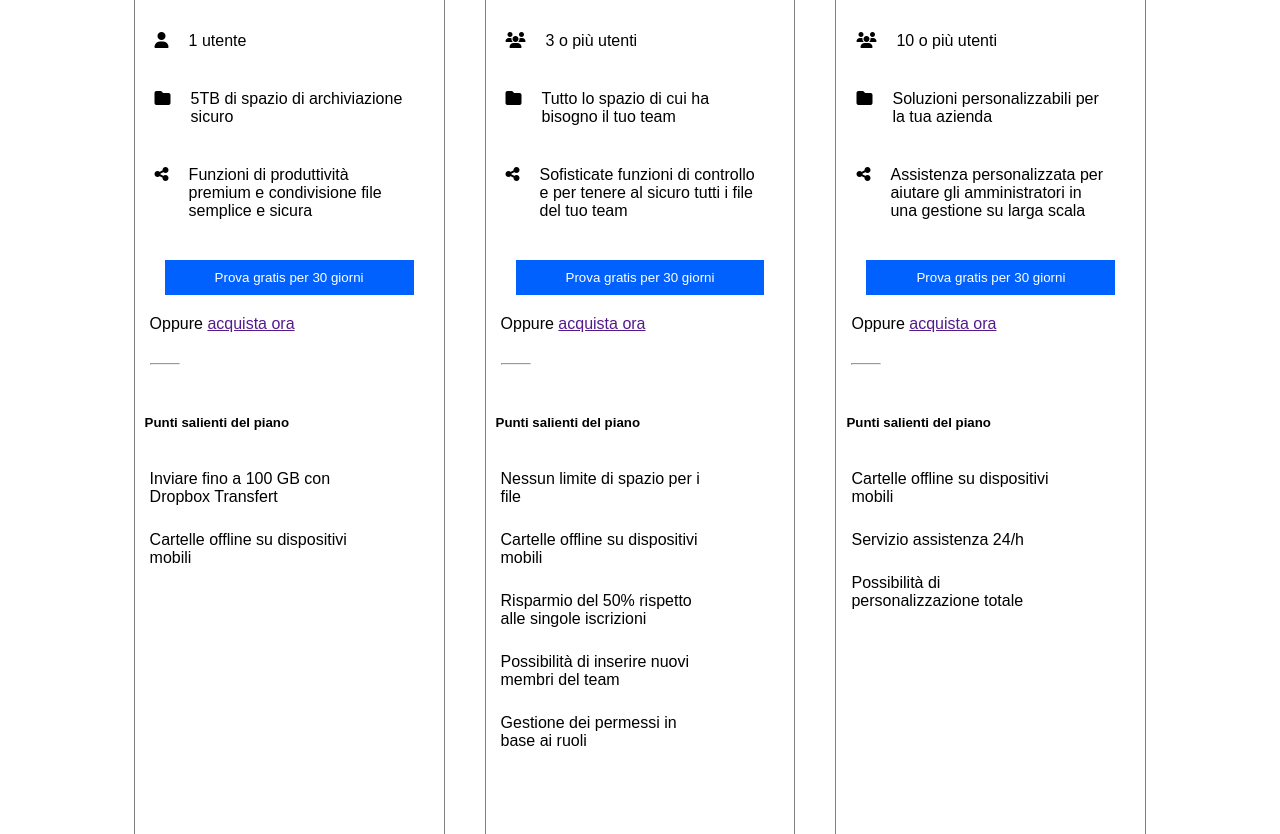
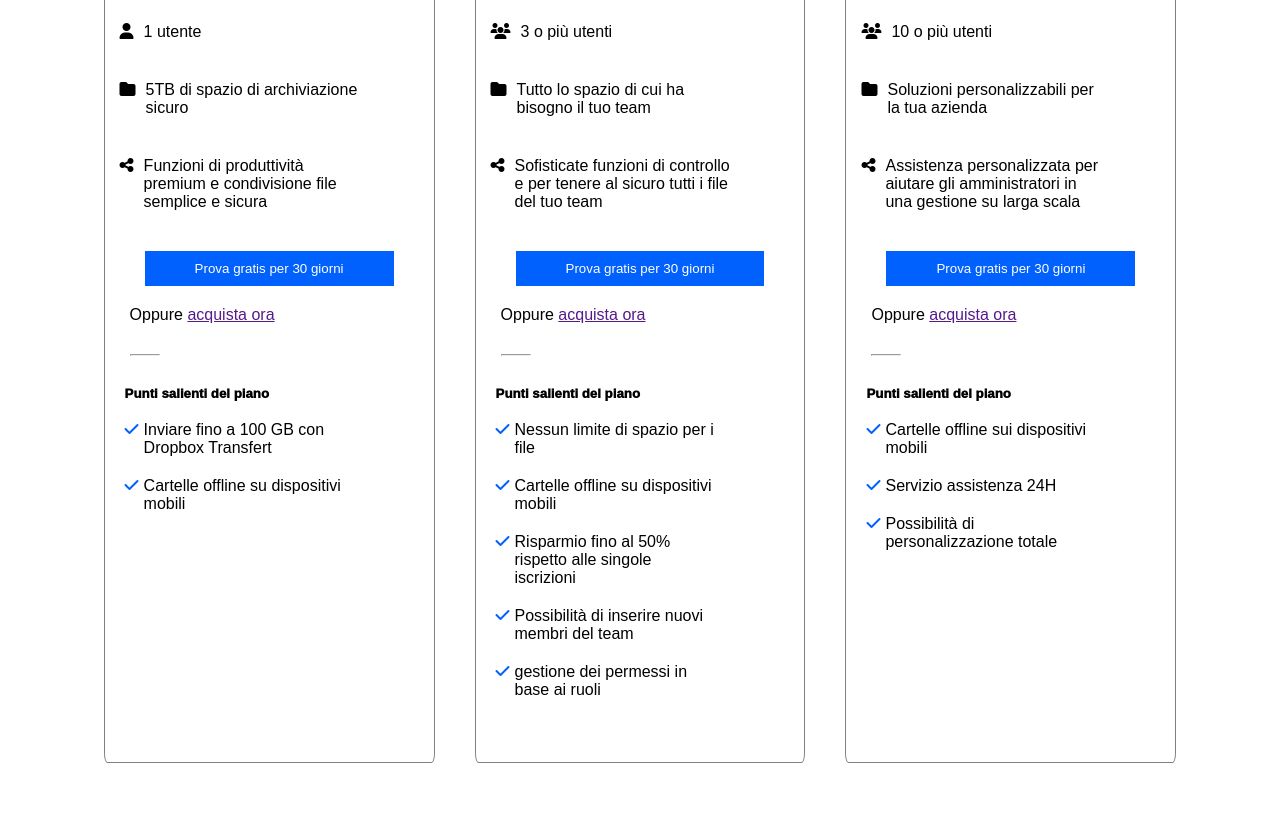
Before and after one commit to pierobramanti/htmlcss-dropbox, a plain HTML site: page index.html in a window 1280 px wide. Shown: the part 1046-1880 px from the top of the page. Drawn offline with Linux system fonts and the light colour scheme.

Commit message:
[ADD] inserted z-index in header and added detayls in the first three column

```diff
--- a/css/style.css
+++ b/css/style.css
@@ -14,6 +14,8 @@
 .container-h{
     width: 100%;
     margin: 0 auto;
+    position: fixed;
+    z-index: 1;
 
 }
 .row-h{
@@ -175,7 +177,7 @@
 
 .col-33{
     border: 1px solid grey;
-    height: 1100px;
+    height: 1000px;
     margin: 50px 20px;
     width: calc(100% / 3-20px);
     border-radius: 1%;
@@ -372,31 +374,31 @@ header a{
 
 .subscrition-detayls div{
     max-width: 220px;
-    margin: 10px 10px;
+    margin: 10px 5px;
 }
 
 
+
 .subscrition-point h5{
-margin-bottom: 20px;
-padding: 10px 10px;
+margin: 5px 20px;
+font-weight: 1000;
 }
 
-.subscrition-point ul{
-    list-style: none;
-    text-align: left;
+
+.list-checked{
+    display: flex;
+    max-width: 220px;
+    margin: 20px 20px;
 }
-.subscrition-point li{
-    margin: 5px 5px;
-    padding: 10px 10px;
-    max-width: 220px;
 
+.list-checked i{
+    color: #0061FF;
+    margin-right: 5px;
 }
-.subscrition-point span{
-    color: #0061FF;
-    font-size: 20px;
-}
+
+
 .buy{
-    padding: 10px 10px;
+   margin: 10px 20px;
 }
 .buy button{
     padding: 10px 50px;
@@ -482,6 +484,7 @@ padding: 10px 10px;
 .col-100 h1{
    margin: 50px 0 50px 250px;
    font-size: 35px;
+   padding-top: 50px;
 }
 
 .col-100 hr{
--- a/index.html
+++ b/index.html
@@ -103,10 +103,14 @@
                     </div>
                     <div class="subscrition-point">
                         <h5>Punti salienti del piano</h5>
-                        <ul>
-                            <li> Inviare fino a 100 GB con <br>Dropbox Transfert </li>
-                            <li> Cartelle offline su dispositivi <br> mobili</li>
-                        </ul>
+                        <div class="list-checked">
+                            <i class="fa-solid fa-check"></i>
+                           <p>Inviare fino a 100 GB con Dropbox Transfert </p>
+                        </div>
+                        <div class="list-checked">
+                            <i class="fa-solid fa-check"></i>
+                           <p> Cartelle offline su dispositivi mobili </p>
+                        </div>
                     </div>
                 </div>
                 <div class="col-33">
@@ -140,13 +144,26 @@
                     </div>
                     <div class="subscrition-point">
                         <h5>Punti salienti del piano</h5>
-                        <ul>
-                            <li> Nessun limite di spazio per i file</li>
-                            <li> Cartelle offline su dispositivi mobili</li>
-                            <li>Risparmio del 50% rispetto alle singole iscrizioni</li>
-                            <li>Possibilità di inserire nuovi membri del team</li>
-                            <li>Gestione dei permessi in base ai ruoli</li>
-                        </ul>
+                        <div class="list-checked">
+                            <i class="fa-solid fa-check"></i>
+                           <p> Nessun limite di spazio per i file </p>
+                        </div>
+                        <div class="list-checked">
+                            <i class="fa-solid fa-check"></i>
+                           <p> Cartelle offline su dispositivi mobili </p>
+                        </div>
+                        <div class="list-checked">
+                            <i class="fa-solid fa-check"></i>
+                           <p> Risparmio fino al 50% rispetto alle singole iscrizioni</p>
+                        </div>
+                        <div class="list-checked">
+                            <i class="fa-solid fa-check"></i>
+                           <p> Possibilità di inserire nuovi membri del team </p>
+                        </div>
+                        <div class="list-checked">
+                            <i class="fa-solid fa-check"></i>
+                           <p> gestione dei permessi in base ai ruoli </p>
+                        </div>
                     </div>
                 </div>
                 <div class="col-33">
@@ -180,11 +197,18 @@
                     </div>
                     <div class="subscrition-point">
                         <h5>Punti salienti del piano</h5>
-                        <ul>
-                            <li> Cartelle offline su dispositivi mobili </li>
-                            <li> Servizio assistenza 24/h</li>
-                            <li>Possibilità di personalizzazione totale</li>
-                        </ul>
+                        <div class="list-checked">
+                            <i class="fa-solid fa-check"></i>
+                           <p>Cartelle offline sui dispositivi mobili </p>
+                        </div>
+                        <div class="list-checked">
+                            <i class="fa-solid fa-check"></i>
+                           <p> Servizio assistenza 24H </p>
+                        </div>
+                        <div class="list-checked">
+                            <i class="fa-solid fa-check"></i>
+                           <p> Possibilità di personalizzazione totale</p>
+                        </div>
                     </div>
                 </div>
             </div>
```
